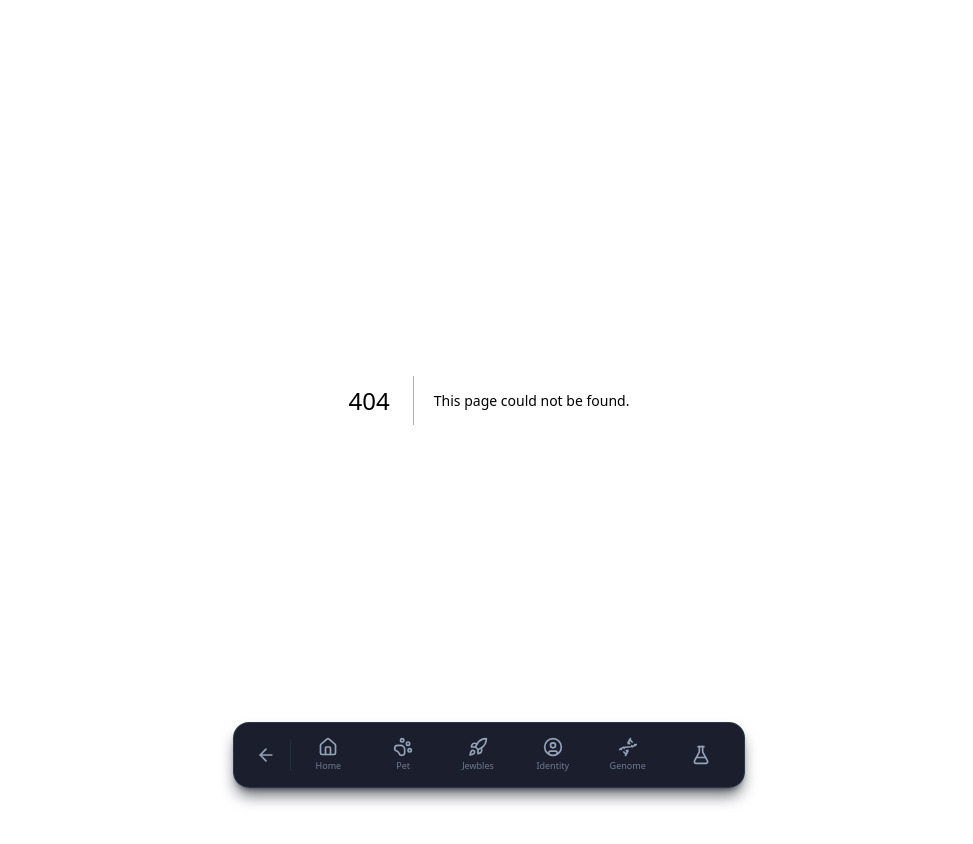
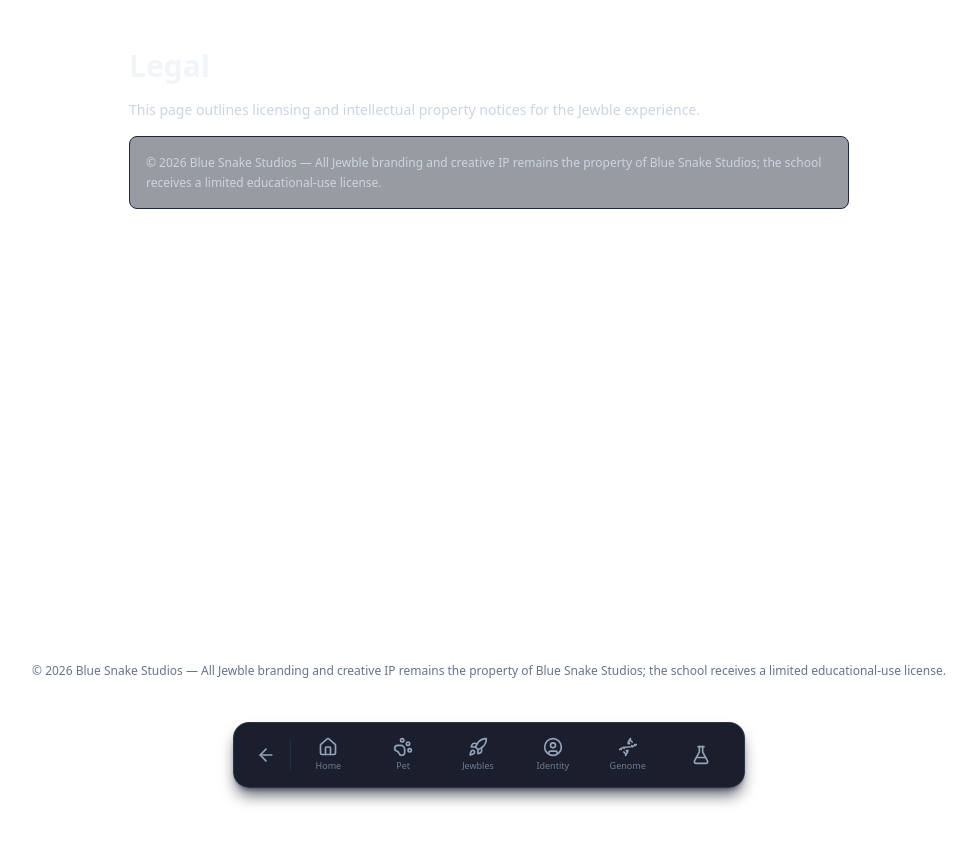
Before and after one commit to Blackcockatoo/A01metapet19-01-26, a Next.js app: page /legal in a window 1280 px wide. Before the commit this address had no page. Shown: the top 844 px of the page, without its empty margins (151-1124 px from the left). After the commit the page ends 800 px from the top, so only its background shows below. Built offline with nearby package versions, Linux system fonts and the light colour scheme.

Commit message:
Add global legal notice

```diff
--- a/src/app/ClientBody.tsx
+++ b/src/app/ClientBody.tsx
@@ -2,6 +2,7 @@
 
 import { useEffect } from "react";
 import { QuickNav } from "@/components/QuickNav";
+import LegalNotice from "@/components/LegalNotice";
 
 export default function ClientBody({
   children,
@@ -31,8 +32,11 @@ export default function ClientBody({
   }, []);
 
   return (
-    <div className="antialiased min-h-screen pb-[calc(6rem+env(safe-area-inset-bottom))]">
-      {children}
+    <div className="antialiased min-h-screen pb-[calc(6rem+env(safe-area-inset-bottom))] flex flex-col">
+      <div className="flex-1">{children}</div>
+      <footer className="px-4 pb-6 pt-4 text-center">
+        <LegalNotice />
+      </footer>
       <QuickNav />
     </div>
   );
--- a/src/app/layout.tsx
+++ b/src/app/layout.tsx
@@ -1,6 +1,7 @@
 import type { Metadata, Viewport } from "next";
 import "./globals.css";
 import ClientBody from "./ClientBody";
+import { LEGAL_NOTICE_TEXT, getLegalNoticeYear } from "@/lib/legalNotice";
 
 export const viewport: Viewport = {
   width: "device-width",
@@ -31,8 +32,14 @@ export default function RootLayout({
 }: Readonly<{
   children: React.ReactNode;
 }>) {
+  const currentYear = getLegalNoticeYear();
+  const legalMetaContent = `© ${currentYear} Blue Snake Studios. ${LEGAL_NOTICE_TEXT}`;
+
   return (
     <html lang="en" className="font-sans">
+      <head>
+        <meta name="copyright" content={legalMetaContent} />
+      </head>
       <body suppressHydrationWarning className="antialiased">
         <ClientBody>{children}</ClientBody>
       </body>
--- /dev/null
+++ b/src/app/legal/page.tsx
@@ -0,0 +1,16 @@
+import LegalNotice from "@/components/LegalNotice";
+
+export default function LegalPage() {
+  return (
+    <main className="mx-auto flex w-full max-w-3xl flex-col gap-4 px-6 py-12">
+      <h1 className="text-3xl font-semibold text-slate-100">Legal</h1>
+      <p className="text-sm text-slate-300">
+        This page outlines licensing and intellectual property notices for the
+        Jewble experience.
+      </p>
+      <section className="rounded-lg border border-slate-800 bg-slate-950/40 p-4">
+        <LegalNotice className="text-slate-300" />
+      </section>
+    </main>
+  );
+}
--- /dev/null
+++ b/src/components/LegalNotice.tsx
@@ -0,0 +1,23 @@
+"use client";
+
+import { cn } from "@/lib/utils";
+import { LEGAL_NOTICE_TEXT, getLegalNoticeYear } from "@/lib/legalNotice";
+
+type LegalNoticeProps = {
+  className?: string;
+};
+
+export default function LegalNotice({ className }: LegalNoticeProps) {
+  const year = getLegalNoticeYear();
+
+  return (
+    <p
+      className={cn(
+        "text-xs text-slate-500 leading-relaxed dark:text-slate-400",
+        className,
+      )}
+    >
+      © {year} Blue Snake Studios — {LEGAL_NOTICE_TEXT}
+    </p>
+  );
+}
--- /dev/null
+++ b/src/lib/legalNotice.ts
@@ -0,0 +1,4 @@
+export const LEGAL_NOTICE_TEXT =
+  "All Jewble branding and creative IP remains the property of Blue Snake Studios; the school receives a limited educational-use license.";
+
+export const getLegalNoticeYear = () => new Date().getFullYear();
```
